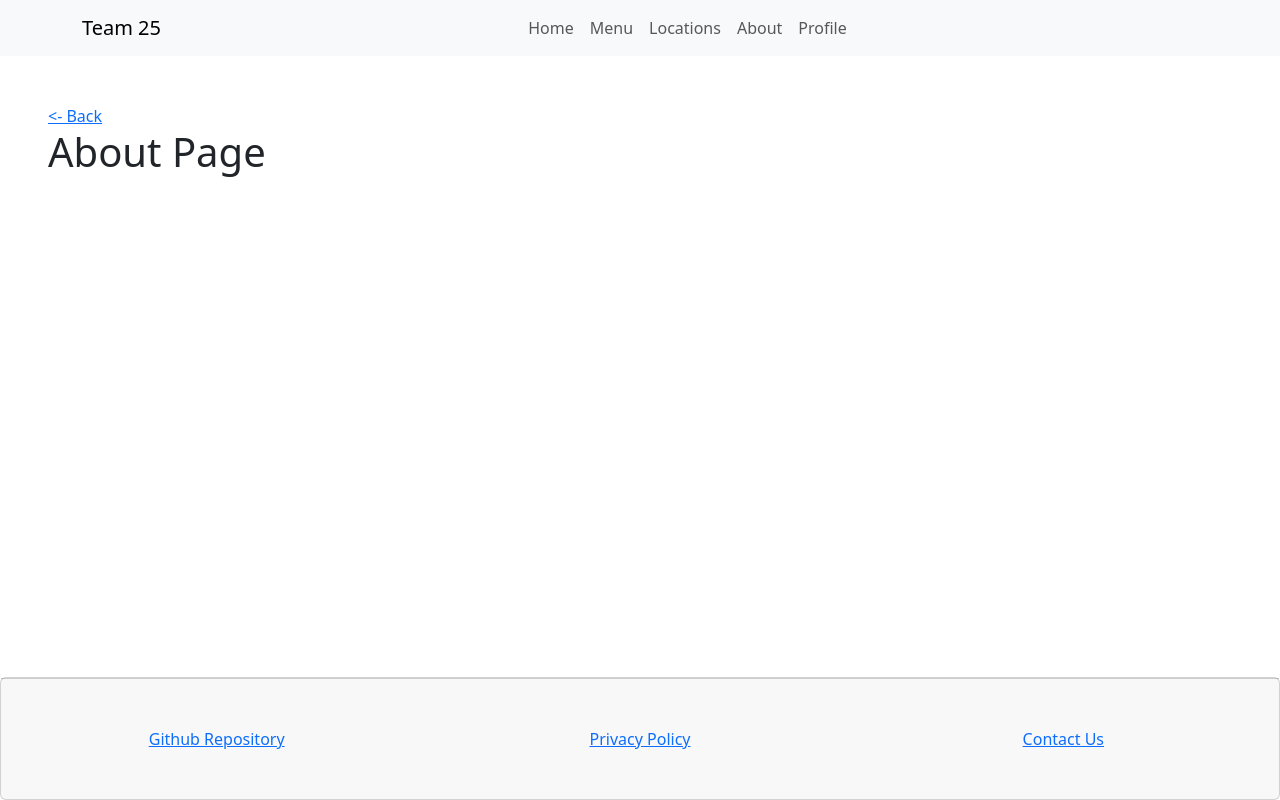
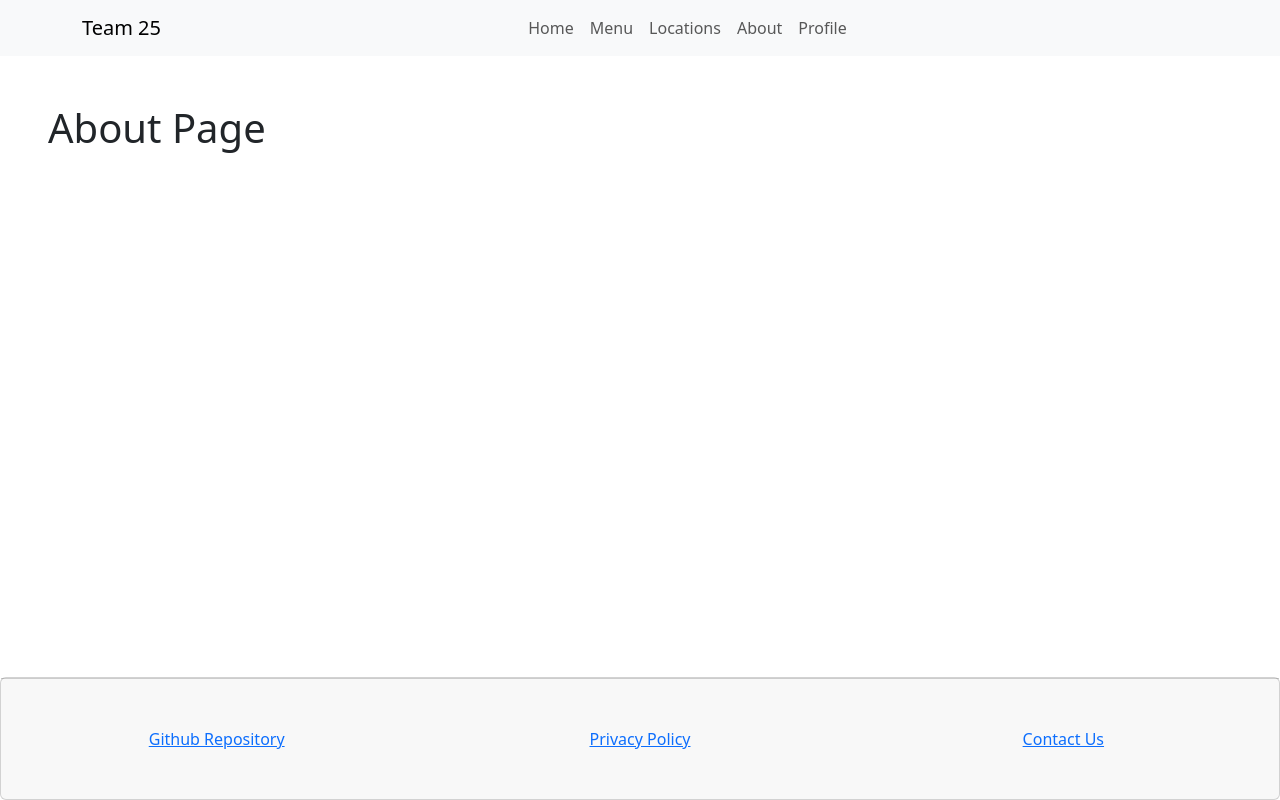
Before and after one commit to chingu-voyages/v50-tier3-team-25, a React (Vite) app in the folder front/: page /about in a window 1280 px wide. Built offline with nearby package versions, Linux system fonts and the light colour scheme.

Commit message:
Removed bad link from about page.

```diff
--- a/front/src/About.jsx
+++ b/front/src/About.jsx
@@ -3,7 +3,6 @@ import { Link } from "react-router-dom"
 function About() {
   return (
     <div className="p-5">
-      <Link to='/'>{'<- Back'}</Link>
       <h1>About Page</h1>
     </div>
   )
```
